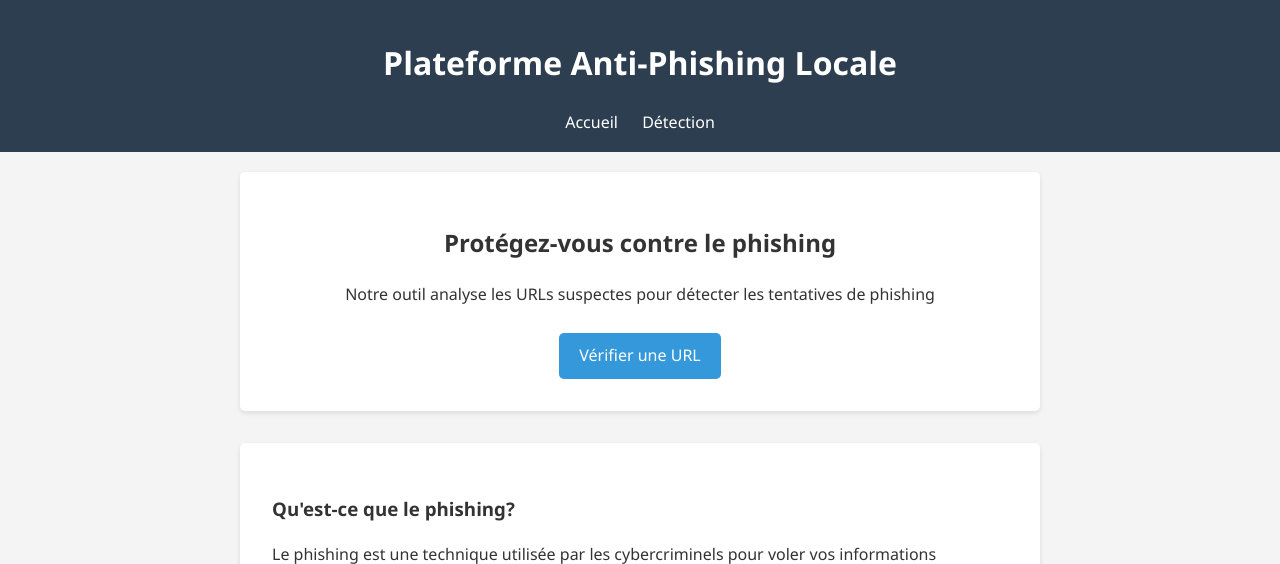
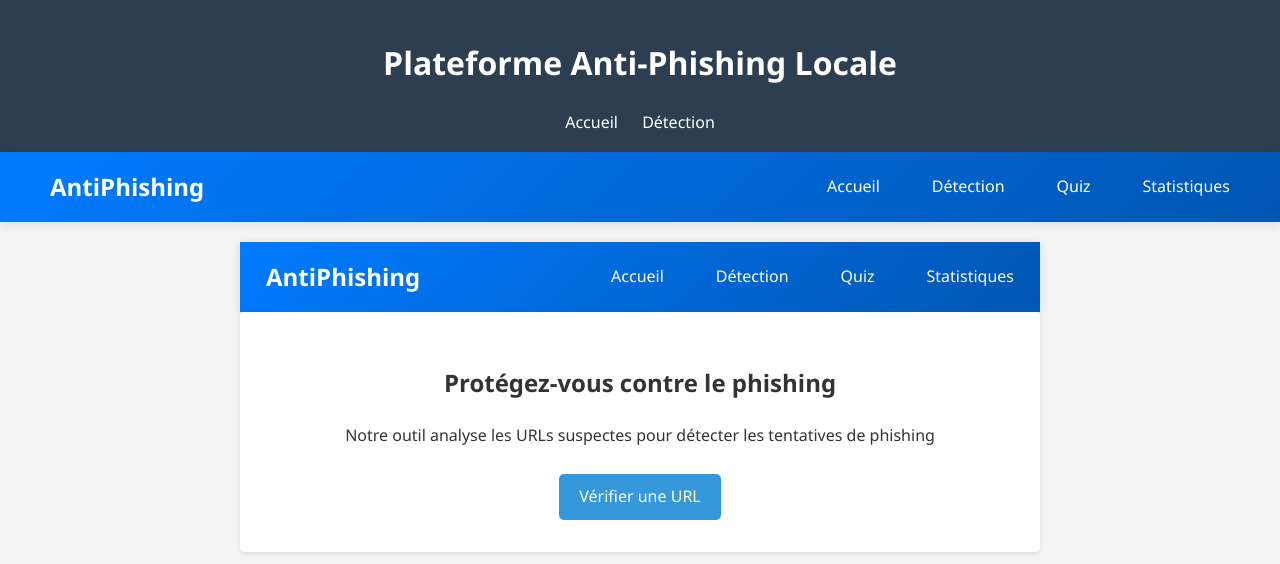
Before and after one commit to babacardiaw/plateforme-anti-phishing, a Flask app: page / in a window 1280 px wide. Shown: the top 564 px of the page. Run offline with Flask 3, Linux system fonts and the light colour scheme; some libraries are stand-ins or nearby versions.

Commit message:
feat: add navigation menu to all pages

```diff
--- a/static/css/style.css
+++ b/static/css/style.css
@@ -123,3 +123,54 @@ footer {
     color: white;
     margin-top: 2rem;
 }
+
+/* Navigation */
+.navbar {
+    background: linear-gradient(135deg, #007bff, #0056b3);
+    padding: 1rem 0;
+    box-shadow: 0 2px 10px rgba(0,0,0,0.1);
+}
+
+.nav-container {
+    max-width: 1200px;
+    margin: 0 auto;
+    display: flex;
+    justify-content: space-between;
+    align-items: center;
+    padding: 0 1rem;
+}
+
+.nav-logo {
+    color: white;
+    font-size: 1.5rem;
+    font-weight: bold;
+    text-decoration: none;
+}
+
+.nav-links {
+    display: flex;
+    gap: 2rem;
+}
+
+.nav-links a {
+    color: white;
+    text-decoration: none;
+    font-weight: 500;
+    transition: opacity 0.3s;
+}
+
+.nav-links a:hover {
+    opacity: 0.8;
+}
+
+/* Responsive */
+@media (max-width: 768px) {
+    .nav-container {
+        flex-direction: column;
+        gap: 1rem;
+    }
+
+    .nav-links {
+        gap: 1.5rem;
+    }
+}
--- a/templates/base.html
+++ b/templates/base.html
@@ -14,7 +14,18 @@
             <a href="{{ url_for('detect') }}">Détection</a>
         </nav>
     </header>
-
+    <!-- Barre de navigation -->
+<nav class="navbar">
+    <div class="nav-container">
+        <a href="/" class="nav-logo">AntiPhishing</a>
+        <div class="nav-links">
+            <a href="/">Accueil</a>
+            <a href="/detect">Détection</a>
+            <a href="/quiz">Quiz</a>
+            <a href="/stats">Statistiques</a>
+        </div>
+    </div>
+</nav>
     <main>
         {% block content %}{% endblock %}
     </main>
--- a/templates/index.html
+++ b/templates/index.html
@@ -1,6 +1,18 @@
 {% extends "base.html" %}
 
 {% block content %}
+<!-- Barre de navigation -->
+<nav class="navbar">
+    <div class="nav-container">
+        <a href="/" class="nav-logo">AntiPhishing</a>
+        <div class="nav-links">
+            <a href="/">Accueil</a>
+            <a href="/detect">Détection</a>
+            <a href="/quiz">Quiz</a>
+            <a href="/stats">Statistiques</a>
+        </div>
+    </div>
+</nav>
 <div class="hero">
     <h2>Protégez-vous contre le phishing</h2>
     <p>Notre outil analyse les URLs suspectes pour détecter les tentatives de phishing</p>
```
